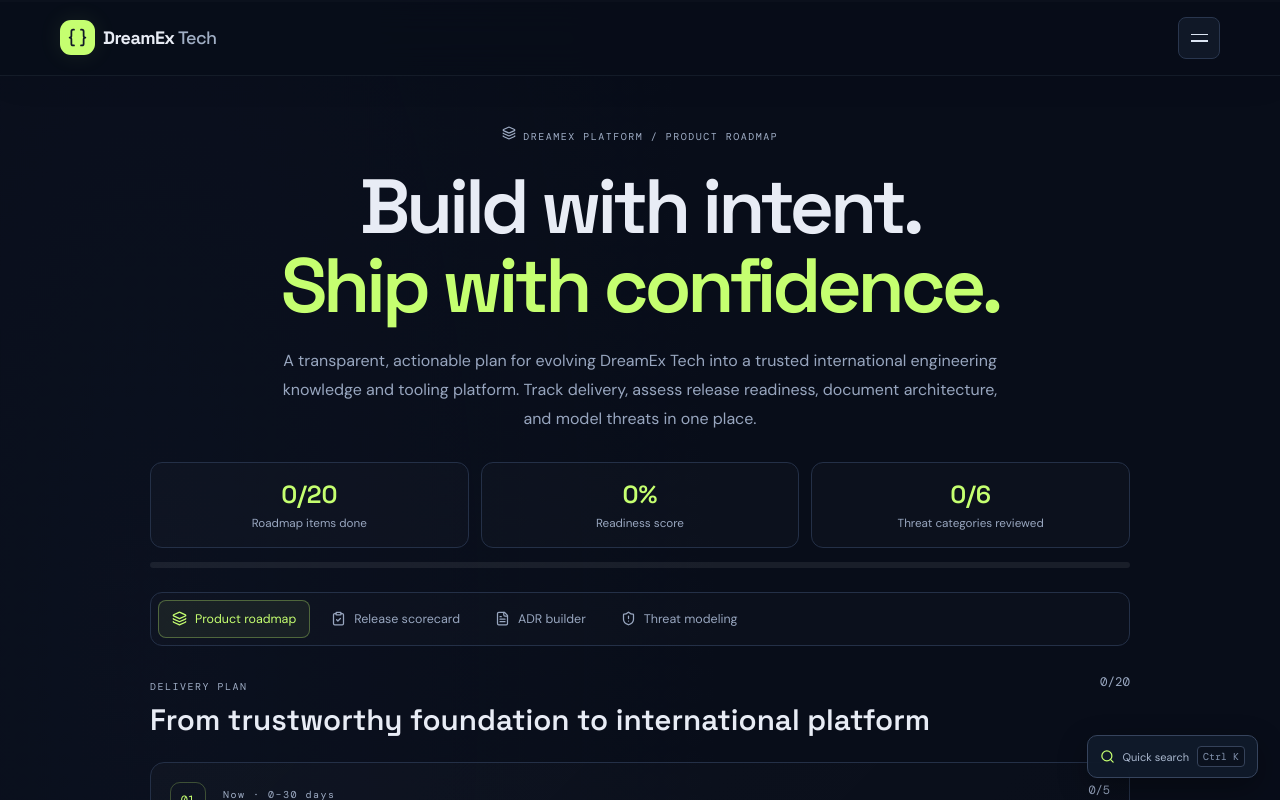
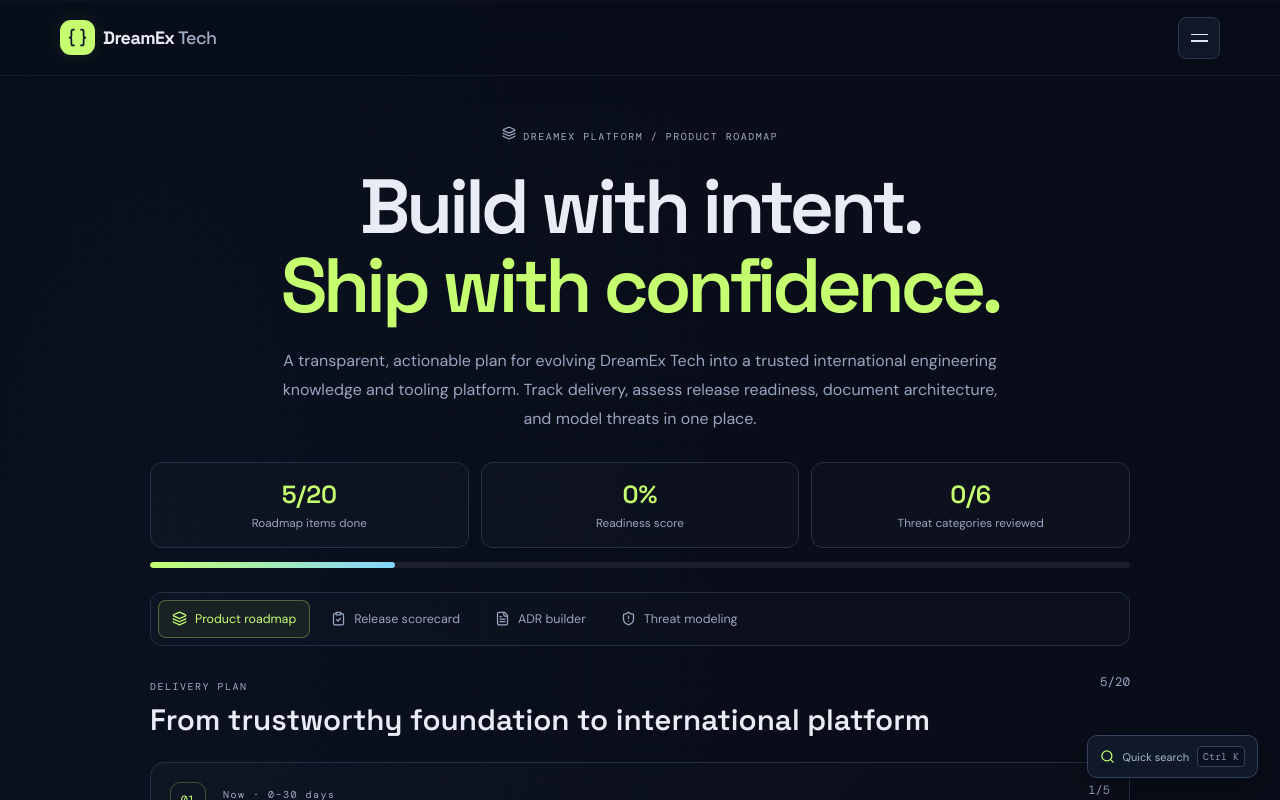
Before and after one commit to uknowdream/dreamex-tech, a React (Vite) app: page /roadmap in a window 1280 px wide. Shown: the top 800 px of the page. Built offline with nearby package versions, Linux system fonts and the light colour scheme.

Commit message:
feat(roadmap): reflect implemented platform capabilities by default

```diff
--- a/src/EngineeringRoadmap.tsx
+++ b/src/EngineeringRoadmap.tsx
@@ -6,6 +6,7 @@
 const ROADMAP_KEY = 'dreamex-roadmap-v1'
 const SCORECARD_KEY = 'dreamex-readiness-scorecard-v1'
 const THREAT_KEY = 'dreamex-threat-model-v1'
+const DEFAULT_ROADMAP_PROGRESS: Record<string, boolean> = { 'quality-gates': true, 'quality-scorecards': true, adr: true, 'threat-models': true, 'api-contracts': true }
 type RoadmapTask = { id: string; title: string; detail: string; priority: 'P0' | 'P1' | 'P2' }
 type RoadmapPhase = { id: string; name: string; horizon: string; outcome: string; tasks: RoadmapTask[] }
 const phases: RoadmapPhase[] = [
@@ -59,7 +60,7 @@
 
 export function EngineeringRoadmapPage(){
  const {language}=useLanguage();const en=language==='en'
- const [done,setDone]=useState<Record<string,boolean>>(()=>readRecord(ROADMAP_KEY,{}))
+ const [done,setDone]=useState<Record<string,boolean>>(()=>readRecord(ROADMAP_KEY,DEFAULT_ROADMAP_PROGRESS))
  const [checked,setChecked]=useState<Record<string,boolean>>(()=>readRecord(SCORECARD_KEY,{}))
  const [threats,setThreats]=useState<Record<string,boolean>>(()=>readRecord(THREAT_KEY,{}))
  const [project,setProject]=useState('DreamEx Tech')
```
Also changed, not shown: 1 other file (tests, documents, lock files or other folders).
